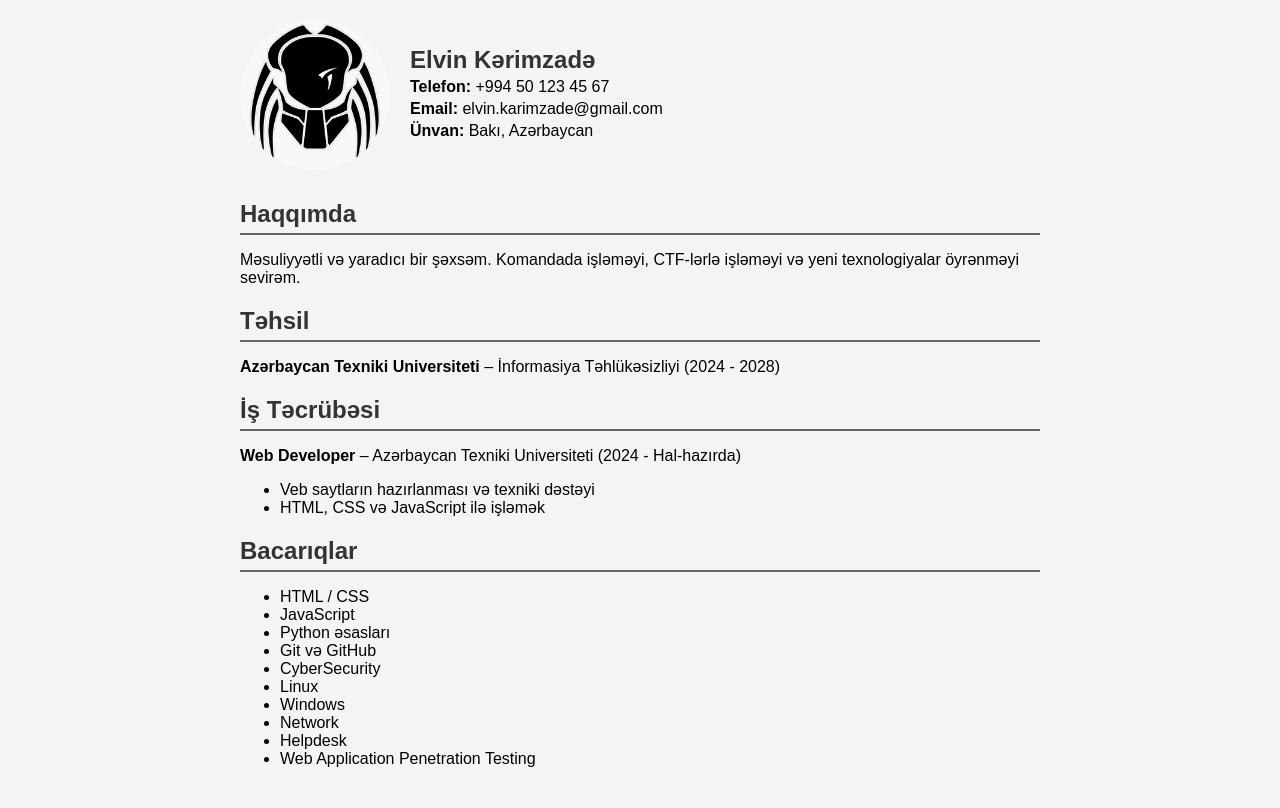
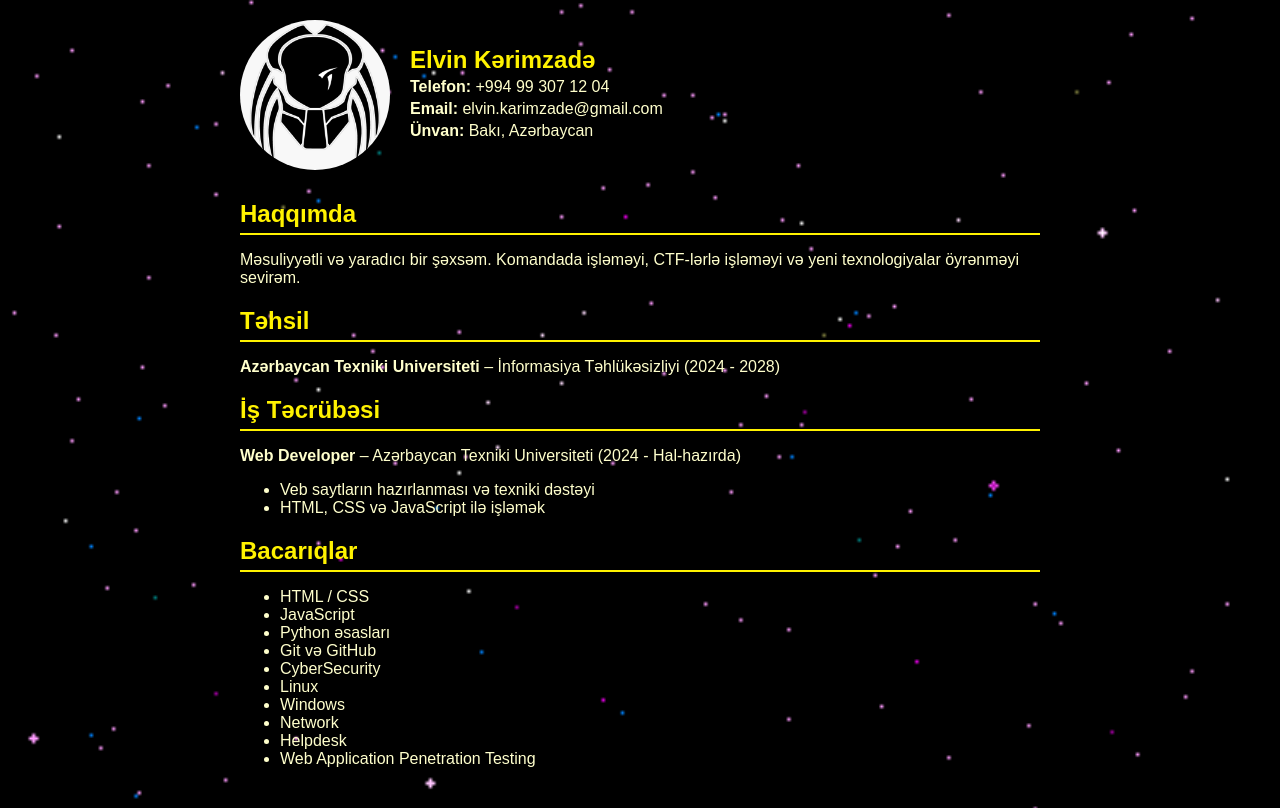
Before and after one commit to elvin-karimzade/web-lab-1, a plain HTML site: page index.html in a window 1280 px wide. Drawn offline with Linux system fonts and the light colour scheme.

Commit message:
Lab committed

```diff
--- a/index.html
+++ b/index.html
@@ -5,15 +5,20 @@
     <title>CV - Elvin Kərimzadə</title>
     <style>
         body {
-            font-family: Arial, sans-serif;
-            max-width: 800px;
-            margin: 0 auto;
-            padding: 20px;
-            background-color: #f4f4f4;
-        }
+               font-family: Arial, sans-serif;
+               max-width: 800px;
+               margin: 0 auto;
+               padding: 20px;
+               background-image: url('bg.gif'); /* arxa fon şəkli */
+               background-size: cover;          /* şəkli ekran boyu uzat */
+               background-repeat: no-repeat;    /* təkrarlanmasın */
+               background-position: center;     /* ortala */
+               background-color: black;         /* şəkil yüklənməzsə arxa fon qara olsun */
+               color: #ffffcc;                  /* əsas yazı rəngi – açıq sarı */
+}
 
         h1, h2 {
-            color: #333;
+            color: #fff200;
         }
 
         .section {
@@ -21,7 +26,7 @@
         }
 
         .section-title {
-            border-bottom: 2px solid #666;
+            border-bottom: 2px solid #fff200;
             padding-bottom: 5px;
             margin-bottom: 10px;
         }
@@ -56,7 +61,7 @@
         <img src="profil.jpg" alt="Profil Şəkli" class="profile-img">
         <div class="contact-info">
             <h1>Elvin Kərimzadə</h1>
-            <p><strong>Telefon:</strong> +994 50 123 45 67</p>
+            <p><strong>Telefon:</strong> +994 99 307 12 04</p>
             <p><strong>Email:</strong> elvin.karimzade@gmail.com</p>
             <p><strong>Ünvan:</strong> Bakı, Azərbaycan</p>
         </div>
```
Also changed, not shown: bg.gif (added).
